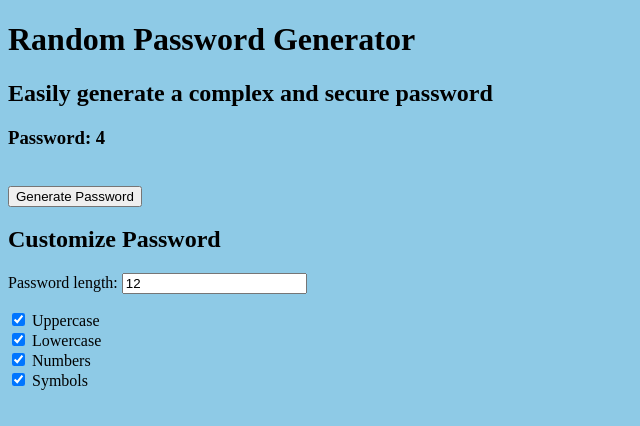
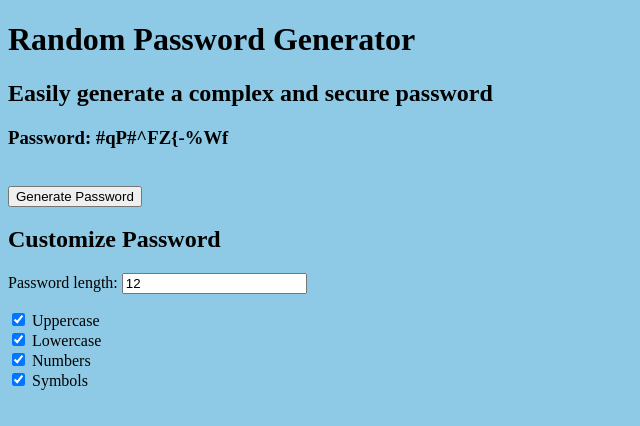
Before and after one commit to tracemiller/Password-Generator, a plain HTML site: page index.html in a window 1280 px wide. Both pictures are taken after a click on the button "Generate Password". Shown: the whole page, without its empty margins (0-640 px from the left). Drawn offline with Linux system fonts and the light colour scheme.

Commit message:
Add files via upload

```diff
--- a/index.html
+++ b/index.html
@@ -13,7 +13,7 @@
         <h3> Password: <label id = "password"></label></h3><br>
 
         <!--Creates the button to generate the password-->
-        <button type = "button" id = "generate"> Generate Password </button>
+        <button onclick = "generatePassword()" > Generate Password</button>
 
 
         <h2> Customize Password </h2>
@@ -21,7 +21,7 @@
         <form>
             <!--Password length adjustment-->
             <p> Password length: <input type="number" id="characters" name="characters" requiredminlength="1"
-                maxlength="50" size="10" value="12"> </p>
+                maxlength="50" size="10" value="12" onblur="getVal()"> </p>
 
             <!--Password complexity selections-->
             <!--Uppercase selection-->
--- a/script.js
+++ b/script.js
@@ -1,15 +1,67 @@
-// Updates the password length that the user's inputs
-var pwsize;
-// Runs setsize function when a change to password length is made
-document.getElementById("characters").addEventListener("change", setsize);
-function setsize() {
-    pwsize = document.getElementById("characters");
-    // alert(pwsize.value)
+// Returns the value of the password length
+function getVal() {
+    const val=document.querySelector('input').value;
+    return val;
+    console.log(val);
 }
 
+function isChecked() {
+    const checkBox = document.getElementById('check1').checked;
+    if (checkBox === true) {
+      console.log(true);
+      } else {
+        console.log(false);
+    }
+}
+
+
+function setcharset() {
+    let usercharset = "";
+    var uppercasecheck = document.getElementById("uppercase"),
+        lowercasecheck = document.getElementById("lowercase"),
+          numberscheck = document.getElementById("numbers"),
+          symbolscheck = document.getElementById("symbols");
+    for (let i = 1; i < 5; i++) {
+        if (uppercasecheck.checked == true){
+            usercharset += "ABCDEFGHIJKLMNOPQRSTUVWXYZ";
+        } if (lowercasecheck.checked == true){
+            usercharset += "abcdefghijklmnopqrstuvwxyz";
+        } if (numberscheck.checked == true){
+            usercharset += "0123456789";
+        } if (symbolscheck.checked == true){
+            usercharset += "~!@#$%^&*()_+`-=[]\{}|;':";
+        } else {
+            alert("Not a valid customization!")
+        }
+    }
+    return usercharset;
+}
+
+
+//Generates the password
+function generatePassword() {
+    var length = getVal(),
+    //charset = "abcdefghijklmnopqrstuvwxyzABCDEFGHIJKLMNOPQRSTUVWXYZ0123456789",
+    charset = setcharset(),
+    retVal = "";
+
+    // Generates the password provided the password length
+    for(var i = 0, n = charset.length; i < length; ++i) {
+        retVal += charset.charAt(Math.floor(Math.random() * n));
+    }
+
+    // Displays the password to the webpage
+    document.getElementById("password").innerHTML = retVal;
+}
+
+
+/*
 // What happens when the button is clicked
 document.getElementById("generate").onclick = function(){
 
+    for(let i = 0; i < pwsize; i++) {
+
+    }
     // Generates a random number between 0 and 9
     let pw = Math.floor(Math.random() * 10);
 
@@ -18,6 +70,8 @@ document.getElementById("generate").onclick = function(){
 
 }
 
+
+// Generates a random number
 function randomNumber() {
 
     // Generates a random number between 0 and 9
@@ -25,6 +79,7 @@ function randomNumber() {
 
 }
 
+// Generates a random lower case letter
 function randomLowerCaseLetter() {
 
     // Initializes a constant with every letter in the alphabet
@@ -34,8 +89,9 @@ function randomLowerCaseLetter() {
     return lowerCaseAlphabet[Math.floor(Math.random() * lowerCaseAlphabet.length)]
 }
 
-console.log(randomLowerCaseLetter())
+// console.log(randomLowerCaseLetter())
 
+// Generates a random upper case letter
 function randomUpperCaseLetter() {
 
     // Initializes a constant with every letter in the alphabet
@@ -45,8 +101,9 @@ function randomUpperCaseLetter() {
     return upperCaseAlphabet[Math.floor(Math.random() * upperCaseAlphabet.length)]
 }
 
-console.log(randomUpperCaseLetter())
+// console.log(randomUpperCaseLetter())
 
+// Generates a random symbol
 function randomSymbol() {
 
     // Initializes a constant with every letter in the alphabet
@@ -56,4 +113,5 @@ function randomSymbol() {
     return upperCaseAlphabet[Math.floor(Math.random() * upperCaseAlphabet.length)]
 }
 
-console.log(randomSymbol())
+// console.log(randomSymbol())
+*/
```
